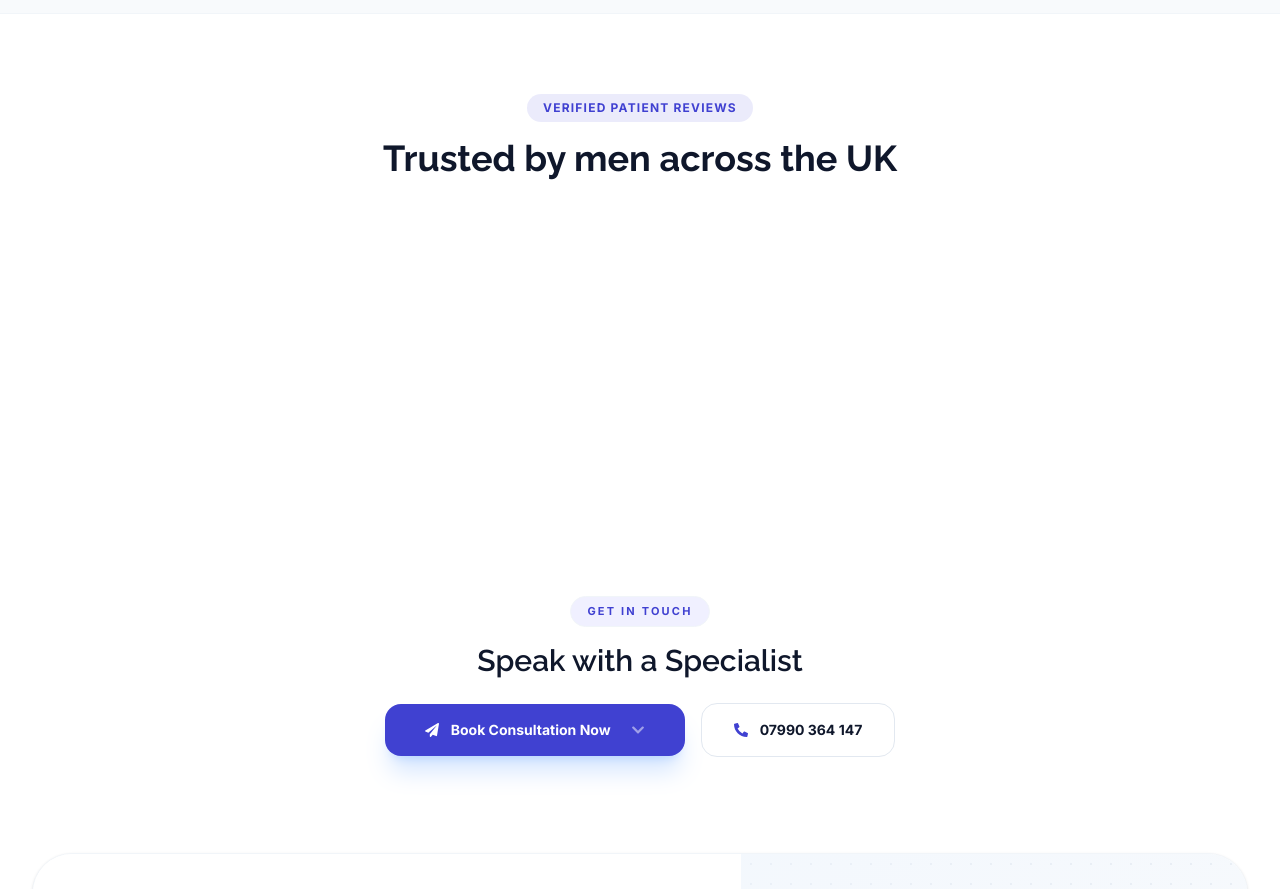
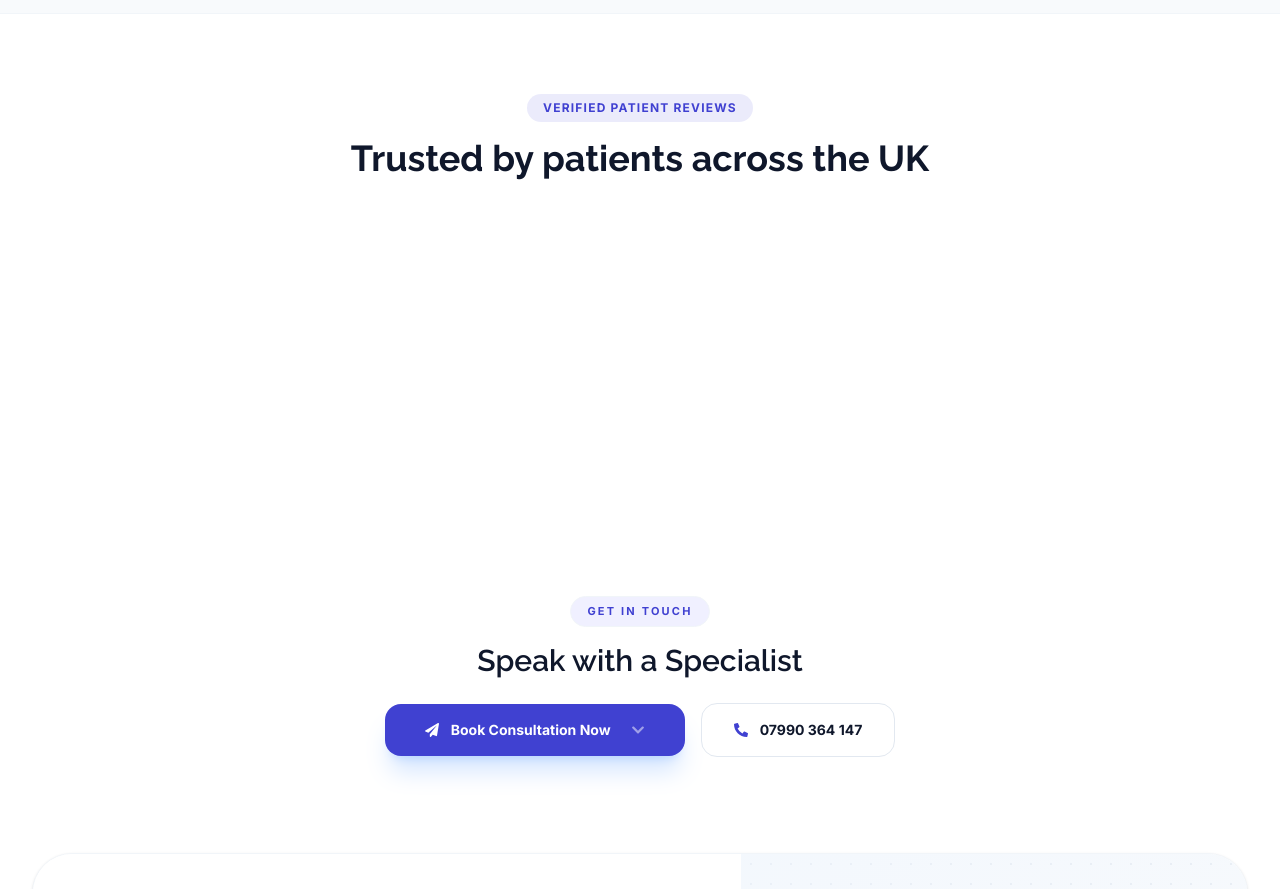
Before and after one commit to binithekid/Healing-PRP-Clinics-Preview, a Next.js app: page /birmingham in a window 1280 px wide. Shown: the part 3220-4109 px from the top of the page. Built offline with nearby package versions, Linux system fonts and the light colour scheme.

Commit message:
Update TrustReviews.tsx

```diff
--- a/src/components/TrustReviews.tsx
+++ b/src/components/TrustReviews.tsx
@@ -44,7 +44,7 @@ export default function TrustReviews({ widgetUrl }: TrustReviewsProps) {
             transition={{ delay: 0.1 }}
             className="text-3xl md:text-4xl font-raleway font-bold text-slate-900"
           >
-            Trusted by men across the UK
+            Trusted by patients across the UK
           </motion.h2>
         </div>
 
```
